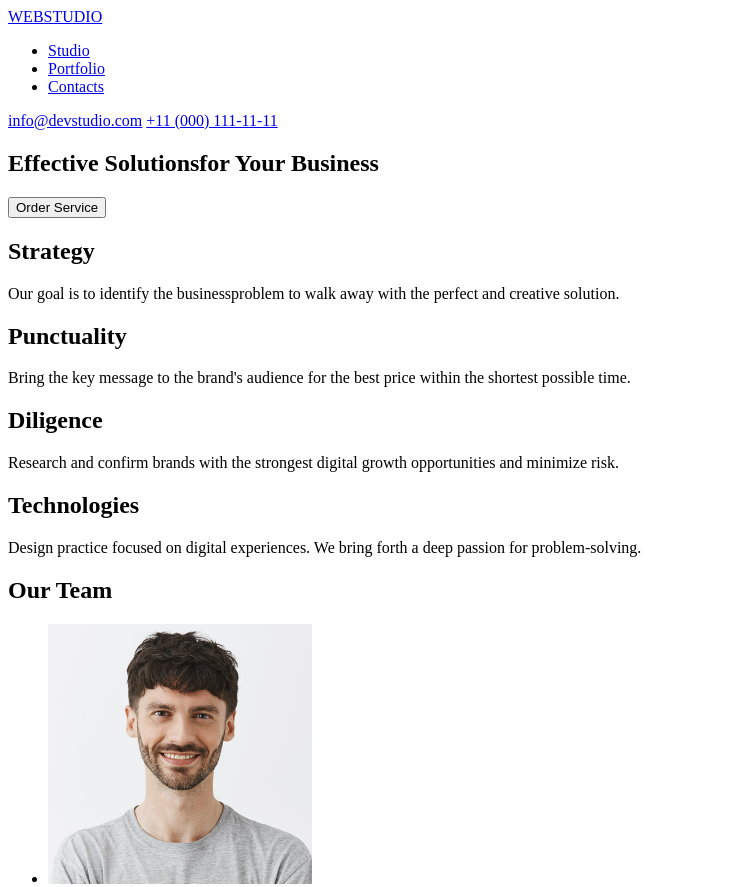
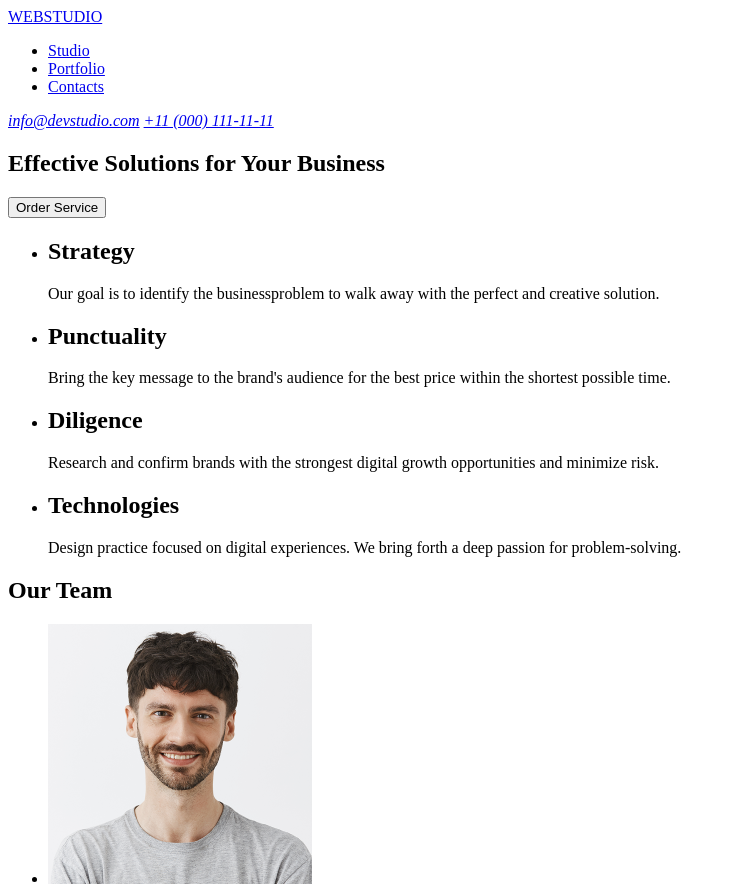
Before and after one commit to AlexVandere/First_steps, a plain HTML site: page index.html in a window 1280 px wide. Shown: the top 887 px of the page, without its empty margins (0-736 px from the left). Drawn offline with Linux system fonts and the light colour scheme.

Commit message:
first commit

```diff
--- a/index.html
+++ b/index.html
@@ -9,46 +9,41 @@
 <body>
     <header>
         <nav>
-            <section>
                 <a href="#" target="_blank">WEBSTUDIO</a>
-            </section>
-            <section>
                 <ul>
                     <li><a href="#" target="_blank">Studio</a></li>
                     <li><a href="#Portfolio" target="_blank">Portfolio</a></li>
                     <li><a href="#" target="_blank">Contacts</a></li>
                 </ul>
-            </section>
         </nav>
-        <section>
+        <address>
             <a href="mailto:info@devstudio.com" target="_blank">info@devstudio.com</a>
-            <a href="tel:+11 (000) 111-11-11" target="_blank">+11 (000) 111-11-11</a>
-        </section>
+            <a href="tel:+11000111-11-11" target="_blank">+11 (000) 111-11-11</a>
+        </address>
     </header>
     <main>
         <section id="Portfolio">
-         <h1>Effective Solutionsfor Your Business</h1>
+         <h1>Effective Solutions for Your Business</h1>
          <button type="button">Order Service</button>
         </section>
-        <section>
-            <section>
+        <ul>
+            <li>
                 <h2>Strategy</h2>
                 <p>Our goal is to identify the businessproblem to walk away with the perfect and creative solution.</p>
-            </section>
-            <section>
+            </li>
+            <li>
                 <h2>Punctuality</h2>
                 <p>Bring the key message to the brand's audience for the best price within the shortest possible time.</p>
-            </section>
-            <section>
+            </li>
+            <li>
                 <h2>Diligence</h2>
                 <p>Research and confirm brands with the strongest digital growth opportunities and minimize risk.</p>
-            </section>
-            <section>
+            </li>
+            <li>
                 <h2>Technologies</h2>
                 <p>Design practice focused on digital experiences. We bring forth a deep passion for problem-solving.</p>
-            </section>
-        </section>
-        <section>
+            </li>
+        </ul>
         <section>
             <h2>Our Team</h2>
             <ul>
```
